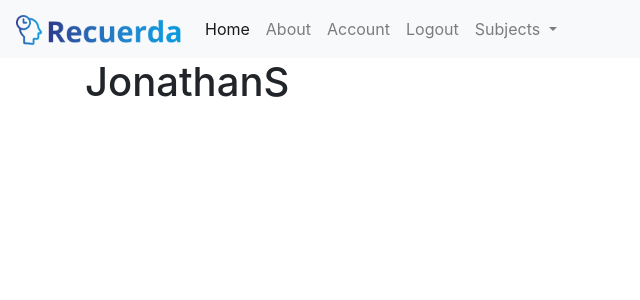
After one commit to Jonathan-Steel/quiz_program, a Flask app: page /account in a window 1280 px wide. The commit adds this page. Shown: the top 300 px of the page, without its empty margins (0-640 px from the left). Run offline with Flask 2, Linux system fonts and the light colour scheme; a user stored in the database is signed in; some libraries are stand-ins or nearby versions.

Commit message:
Added user authentication system

```diff
--- a/quiz_program/routes.py
+++ b/quiz_program/routes.py
@@ -1,16 +1,19 @@
 # File to contain all of the routes.
 
 # Necessary Imports
-from flask import render_template, url_for, flash, redirect
+from flask import render_template, url_for, flash, redirect, request
 
 # Importing the initialised app
-from quiz_program import app
+from quiz_program import app, db, bcrypt
 
 # Importing the database models (tables)
 from quiz_program.models import User, Post
 
 # Importing the necessary forms
 from quiz_program.forms import RegistrationForm, LoginForm
+
+# Importing useful stuff from the login package
+from flask_login import login_user, current_user, logout_user, login_required
 
 # Creating the Home Page
 # The following links redirect the user to the home.html file
@@ -29,32 +32,79 @@ def about():
 # Allows GET and POST requests
 @app.route("/register", methods=['GET', 'POST'])
 def register():
+
+    # If user is already logged in return them to the home page.
+    if current_user.is_authenticated:
+        return redirect(url_for('home'))
+
     form = RegistrationForm()
 
     # If the form is validated
     if form.validate_on_submit():
 
+        # Makes hashed version of password
+        hashed_password = bcrypt.generate_password_hash(form.password.data).decode('utf-8')
+
+        # Creating an instance of the user
+        user = User(username=form.username.data, email=form.email.data, password=hashed_password)
+
+        # Adding user to the database
+        db.session.add(user)
+        db.session.commit()
+
         # Sends a quick message. success is a Boostrap class.
-        flash(f'Account created for {form.username.data}!', 'success')
+        flash(f'Your account has been created! You are now able to login!', 'success')
 
-        # Redirects us to the home page.
-        return redirect(url_for('home'))
+        # Redirects us to the login page.
+        return redirect(url_for('login'))
 
     return render_template('register.html', title='Register', form=form)
 
 # Login Page
 @app.route("/login", methods=['GET', 'POST'])
 def login():
+
+    # If user is already logged in return them to the home page.
+    if current_user.is_authenticated:
+        return redirect(url_for('home'))
+
     form = LoginForm()
 
     # If the form is validated
     if form.validate_on_submit():
 
-        # Temporary validation
-        if form.email.data == 'admin@blog.com' and form.password.data == 'password':
-            flash('You have been logged in!', 'success')
-            return redirect(url_for('home'))
+        # Checks that email exists in the database.
+        user = User.query.filter_by(email=form.email.data).first()
+
+        # Checks whether user exists and checks that hashed passwords match.
+        if user and bcrypt.check_password_hash(user.password, form.password.data):
+
+            # Logs the user in (creates a session) and allows remember me option.
+            login_user(user, remember=form.remember.data)
+
+            # If there is a next page the user wants access (maybe an account page) after logging in, this will collect it.
+            next_page = request.args.get('next')
+
+            # Ternary return for next page system.
+            return redirect(next_page) if next_page else redirect(url_for('home'))
+
         else:
             flash('Login unsuccessful. Please check username and password.', 'danger')
 
     return render_template('login.html', title='Login', form=form)
+
+# Logout Route
+@app.route("/logout")
+def logout():
+
+    # Simply ends the session, logging the user out.
+    logout_user()
+
+    # Returns them to the home page
+    return redirect(url_for('home'))
+
+# Account Page (Decorator means that user needs to be logged in to access route)
+@app.route("/account")
+@login_required
+def account():
+    return render_template('account.html', title='Account')
--- /dev/null
+++ b/quiz_program/templates/account.html
@@ -0,0 +1,7 @@
+<!-- Link to template page -->
+{% extends "layout.html" %}
+
+<!-- Inserts this block of code into the body of the template -->
+{% block content %}
+    <h1>{{ current_user.username }}</h1>
+{% endblock content %}
--- a/quiz_program/templates/layout.html
+++ b/quiz_program/templates/layout.html
@@ -36,12 +36,21 @@
             <li class="nav-item">
                 <a class="nav-link" href="{{url_for('about')}}">About</a>
             </li>
+            {% if current_user.is_authenticated %}
+                <li class="nav-item">
+                    <a class="nav-link" href="{{url_for('account')}}">Account</a>
+                </li>
+                <li class="nav-item">
+                    <a class="nav-link" href="{{url_for('logout')}}">Logout</a>
+                </li>
+            {% else %}
                 <li class="nav-item">
                     <a class="nav-link" href="{{url_for('login')}}">Login</a>
                 </li>
                 <li class="nav-item">
                     <a class="nav-link" href="{{url_for('register')}}">Register</a>
                 </li>
+            {% endif %}
             <li class="nav-item dropdown">
                 <a class="nav-link dropdown-toggle" href="#" id="navbarDropdownMenuLink" role="button" data-toggle="dropdown" aria-haspopup="true" aria-expanded="false">
                 Subjects
```
Also changed, not shown: quiz_program/__init__.py (+16 -0 lines), quiz_program/forms.py (+18 -1 lines), quiz_program/models.py (+13 -2 lines), quiz_program/site.db. Lines whose indentation alone changed are shown as unchanged.
